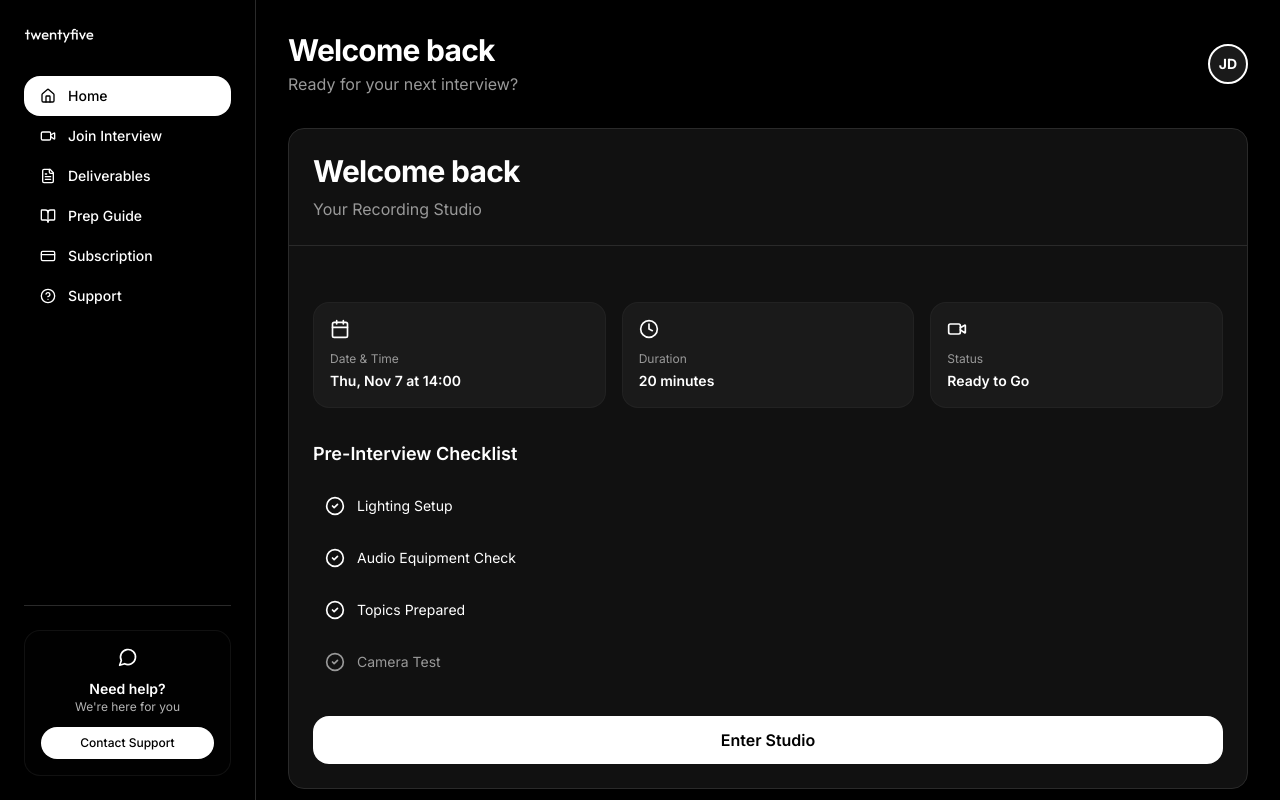
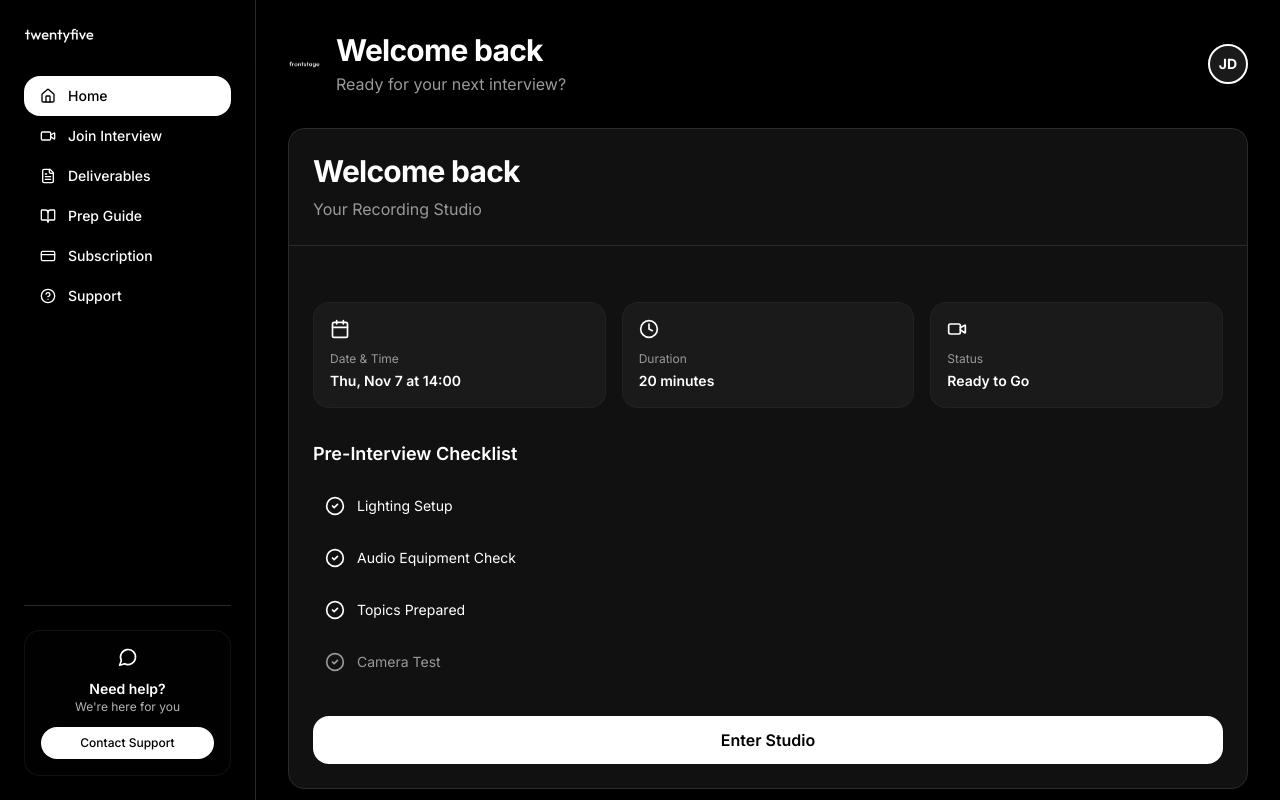
Before and after one commit to mkm-25/v0frontstage, a Next.js app: page / in a window 1280 px wide. Built offline with nearby package versions, Linux system fonts and the light colour scheme.

Commit message:
Add frontstage logo to navigation bar and login page

```diff
--- a/app/layout.tsx
+++ b/app/layout.tsx
@@ -4,6 +4,7 @@ import { ClerkProvider } from "@clerk/nextjs"
 import { Analytics } from "@vercel/analytics/next"
 import { SignedIn, SignedOut, SignInButton } from "@clerk/nextjs"
 import Sidebar from "@/components/sidebar"
+import Logo from "@/components/logo"
 
 import "./globals.css"
 
@@ -72,6 +73,9 @@ export default function RootLayout({
               <SignedOut>
                 <div className="flex items-center justify-center h-screen bg-background">
                   <div className="text-center">
+                    <div className="mb-6 flex justify-center">
+                      <Logo width={64} height={64} />
+                    </div>
                     <h1 className="text-3xl font-bold text-foreground mb-4">auth:frame</h1>
                     <p className="text-foreground/60 mb-6">Sign in to access your dashboard</p>
                     <SignInButton mode="modal" />
--- a/components/dashboard-header.tsx
+++ b/components/dashboard-header.tsx
@@ -3,11 +3,13 @@
 import Link from "next/link"
 import { ArrowLeft } from "lucide-react"
 import { Button } from "@/components/ui/button"
+import Logo from "@/components/logo"
 
 export default function DashboardHeader({ showBack = false }: { showBack?: boolean }) {
   return (
     <div className="flex items-center justify-between">
       <div className="flex items-center gap-4">
+        <Logo width={32} height={32} />
         {showBack && (
           <Link href="/app">
             <Button variant="ghost" size="icon" className="hover:bg-secondary">
--- /dev/null
+++ b/components/logo.tsx
@@ -0,0 +1,16 @@
+import Image from "next/image"
+import Link from "next/link"
+
+export default function Logo({ width = 32, height = 32 }: { width?: number; height?: number }) {
+  return (
+    <Link href="/" className="flex items-center">
+      <Image
+        src="/frontstagelogo.png"
+        alt="Logo"
+        width={width}
+        height={height}
+        className="object-contain"
+      />
+    </Link>
+  )
+}
```
Also changed, not shown: public/frontstagelogo.png (added).
